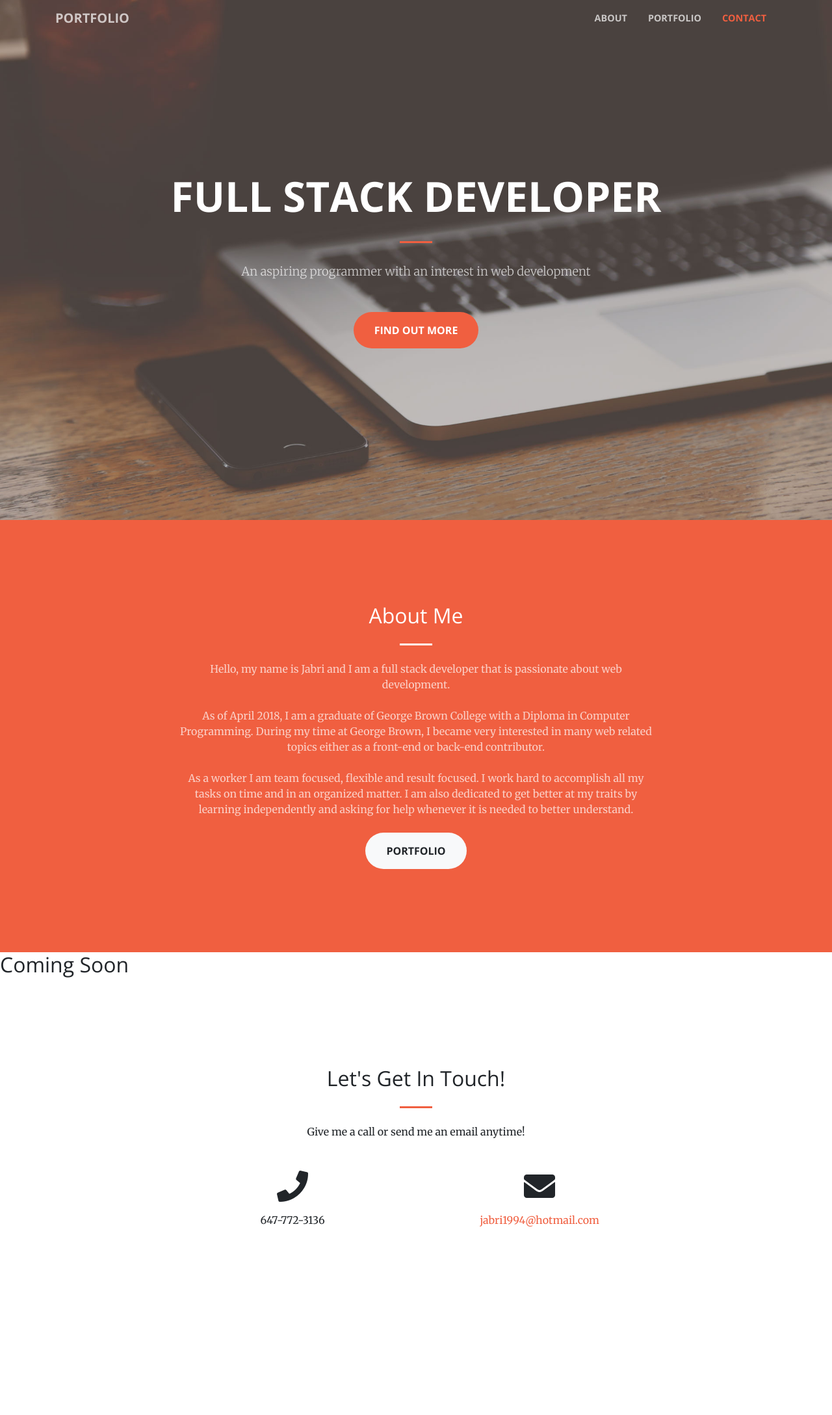
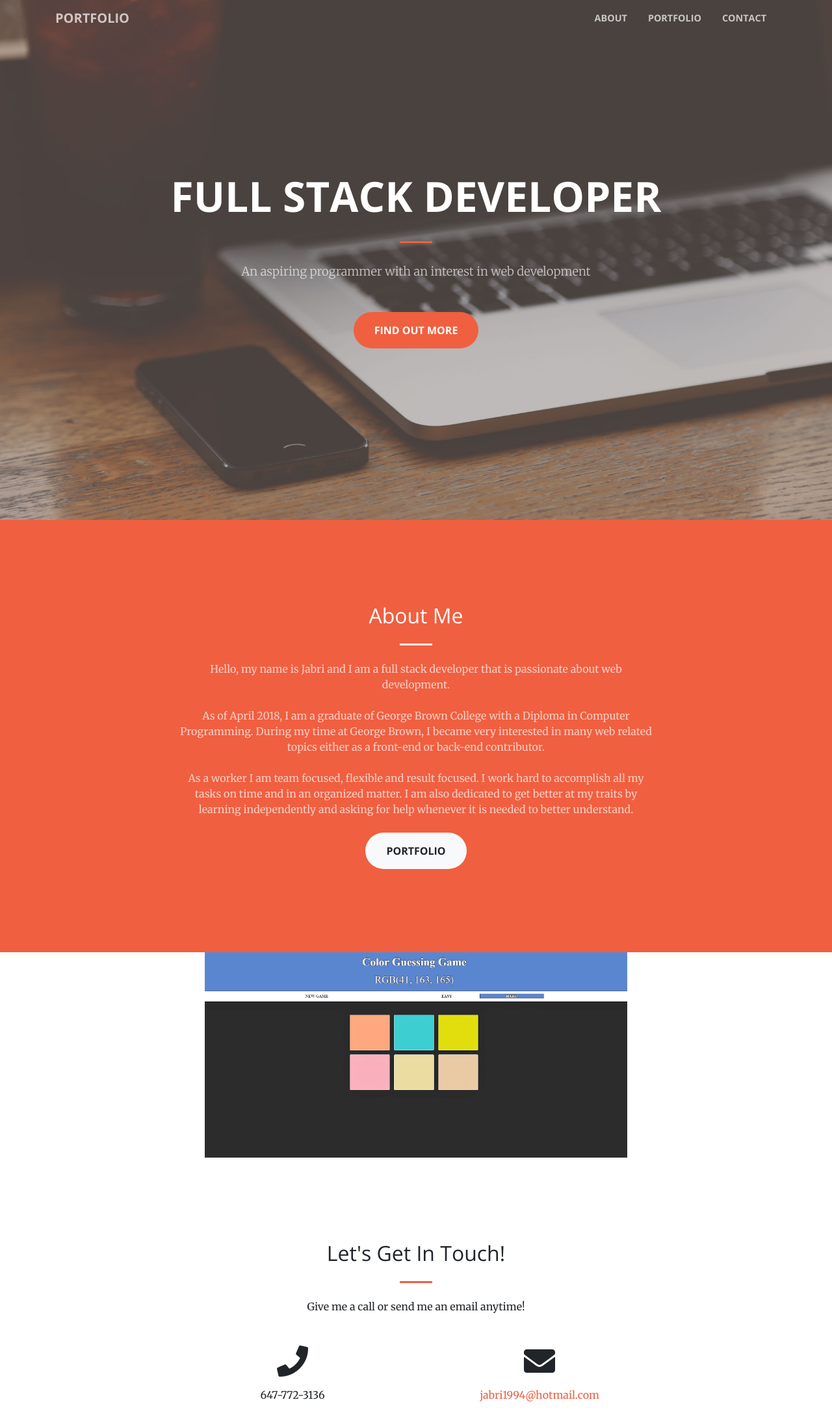
Before and after one commit to JabriH/JabriH.github.io, a website: page index.html in a window 1280 px wide. Shown: the top 2177 px of the page at 65% size. Before the commit the page ends 2033 px from the top, so only its background shows below. Drawn offline with nearby package versions, Linux system fonts and the light colour scheme; files that its build step writes are made by us from their sources.

Commit message:
added portfolio work

```diff
--- a/index.html
+++ b/index.html
@@ -133,21 +133,20 @@
       <div class="container-fluid p-0">
         <div class="row no-gutters popup-gallery">
           <div class="col-lg-12 col-sm-6">
-            <h2 class="section-heading text-black">Coming Soon</h2>
-            <!-- <a class="portfolio-box" href="img/portfolio/fullsize/1.jpg">
-              <img class="img-fluid" src="img/portfolio/thumbnails/1.jpg" alt="">
+            <a class="portfolio-box" href="https://github.com/jabrih/jabrih.github.io/color-game">
+              <img class="img-fluid" src="img/portfolio/thumbnails/color-game.jpg" alt="">
               <div class="portfolio-box-caption">
                 <div class="portfolio-box-caption-content">
                   <div class="project-category text-faded">
-                    Category
+                    Web Development
                   </div>
                   <div class="project-name">
-                    Project Name
+                    Color Game
                   </div>
                 </div>
               </div>
             </a>
-          </div> -->
+          </div>
           <!-- <div class="col-lg-4 col-sm-6">
             <a class="portfolio-box" href="img/portfolio/fullsize/2.jpg">
               <img class="img-fluid" src="img/portfolio/thumbnails/2.jpg" alt="">
--- a/js/creative.js
+++ b/js/creative.js
@@ -76,7 +76,7 @@
   // Magnific popup calls
   $('.popup-gallery').magnificPopup({
     delegate: 'a',
-    type: 'image',
+    type: 'image', 'link',
     tLoading: 'Loading image #%curr%...',
     mainClass: 'mfp-img-mobile',
     gallery: {
```
Also changed, not shown: img/portfolio/thumbnails/color-game.jpg (added), js/creative.min.js.
